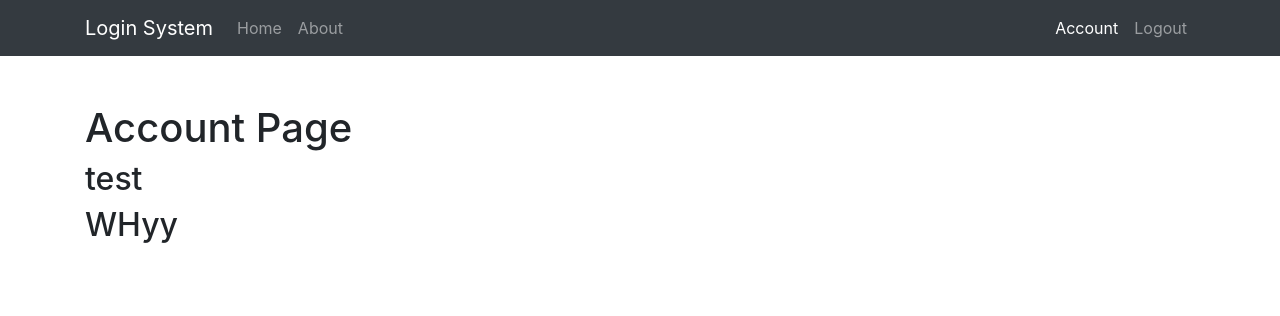
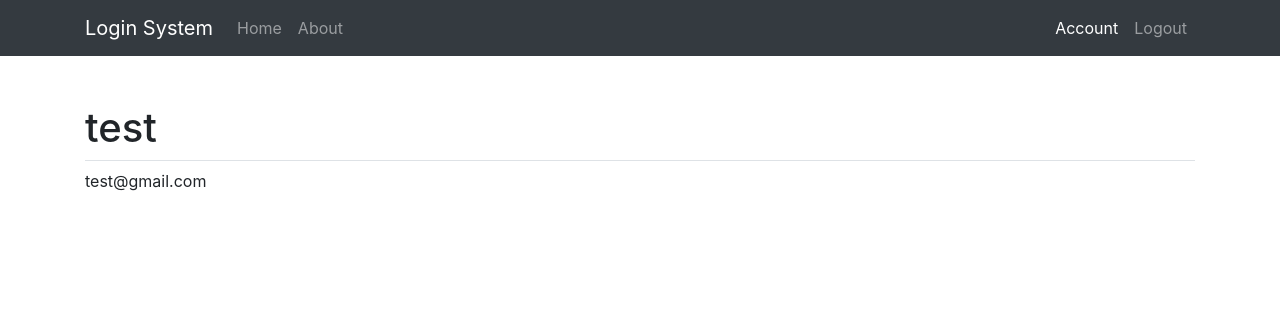
Before and after one commit to Ngu0210/LoginSystem, a Flask app: page /account in a window 1280 px wide. Shown: the top 316 px of the page. Run offline with Flask 2, Linux system fonts and the light colour scheme; a user stored in the database is signed in; some libraries are stand-ins or nearby versions.

Commit message:
Finished making the account page and added validation to login

```diff
--- a/loginsystem/__init__.py
+++ b/loginsystem/__init__.py
@@ -9,5 +9,7 @@ app.config['SQLALCHEMY_DATABASE_URI'] = 'sqlite:///site.db'
 db = SQLAlchemy(app)
 bcrypt = Bcrypt(app)
 login_manager = LoginManager(app)
+login_manager.login_view = 'login'
+login_manager.login_message_category = 'info'
 
 from loginsystem import routes
--- a/loginsystem/models.py
+++ b/loginsystem/models.py
@@ -10,6 +10,7 @@ class User(db.Model, UserMixin):
     username = db.Column(db.String(20), unique=True, nullable=False)
     email = db.Column(db.String(120), unique=True, nullable=False)
     password = db.Column(db.String(60), nullable=False)
+    image_file = db.Column(db.String(20), nullable=False, default='default.png')
 
     def __repr__(self):
         return f"User('{self.username}', '{self.email}')"
--- a/loginsystem/routes.py
+++ b/loginsystem/routes.py
@@ -1,8 +1,8 @@
-from flask import render_template, url_for, flash, redirect
+from flask import render_template, url_for, flash, redirect, request
 from loginsystem import app, db, bcrypt
 from loginsystem.forms import RegistrationForm, LoginForm
 from loginsystem.models import User
-from flask_login import login_user, logout_user, current_user
+from flask_login import login_user, logout_user, current_user, login_required
 
 @app.route('/')
 @app.route('/home')
@@ -22,7 +22,8 @@ def login():
         user = User.query.filter_by(email=form.email.data).first()
         if user and bcrypt.check_password_hash(user.password, form.password.data):
             login_user(user, remember=form.remember.data)
-            return redirect(url_for('home'))
+            next_page = request.args.get('next')
+            return redirect(next_page) if next_page else redirect(url_for('home'))
         else:
             flash('Login Unsuccessful. Please check email and password', 'danger')
     return render_template('login.html', title = 'Login', form = form)
@@ -42,6 +43,7 @@ def register():
     return render_template('register.html', title = 'Register', form = form)
 
 @app.route('/account')
+@login_required
 def account():
     return render_template('account.html', title = 'Account')
 
--- a/loginsystem/templates/account.html
+++ b/loginsystem/templates/account.html
@@ -1,6 +1,8 @@
 {% extends "layout.html" %}
 {% block content %}
-    <h1>Account Page</h1>
-    <h2>{{current_user.username}}</h2>
-    <h2>WHyy</h2>
+    <div>
+        <img src="" alt="">
+    </div>
+    <h1 class="border-bottom pb-2 fon">{{current_user.username}}</h1>
+    <p>{{current_user.email}}</h2>
 {% endblock content %}
```
Also changed, not shown: loginsystem/site.db, loginsystem/static/default.png (added).
